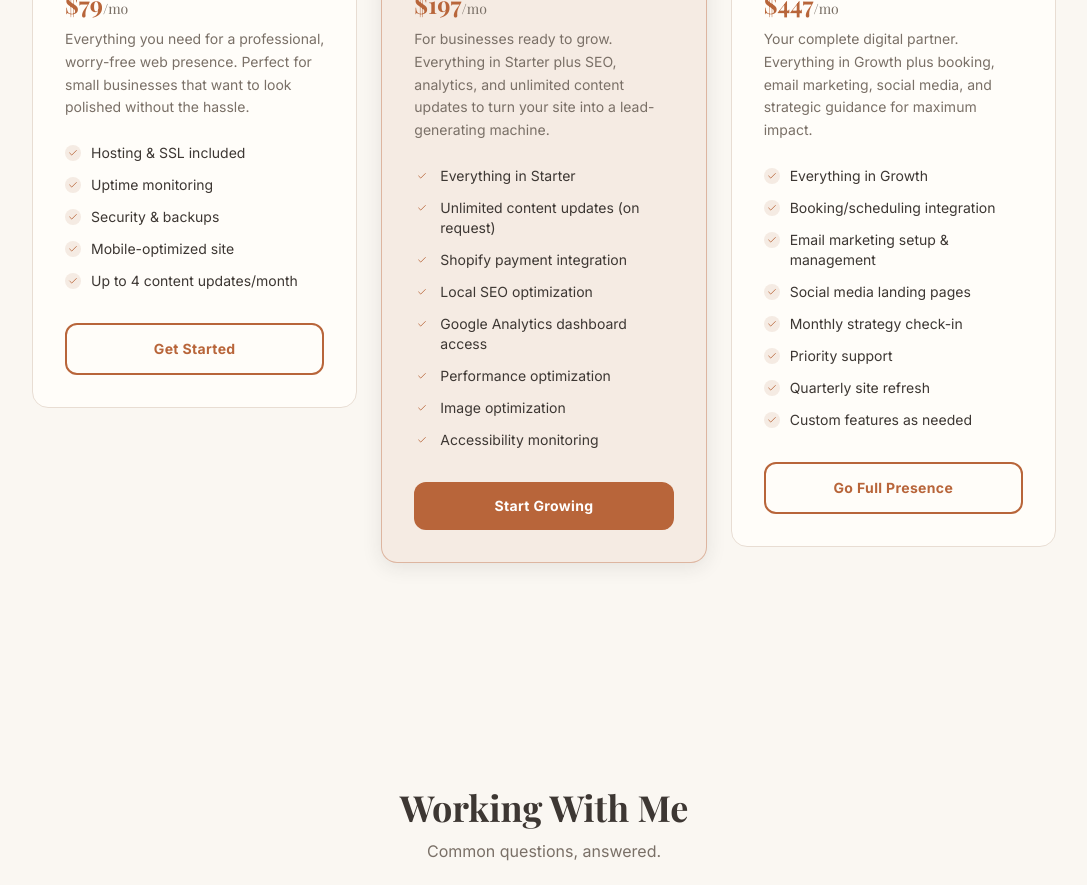
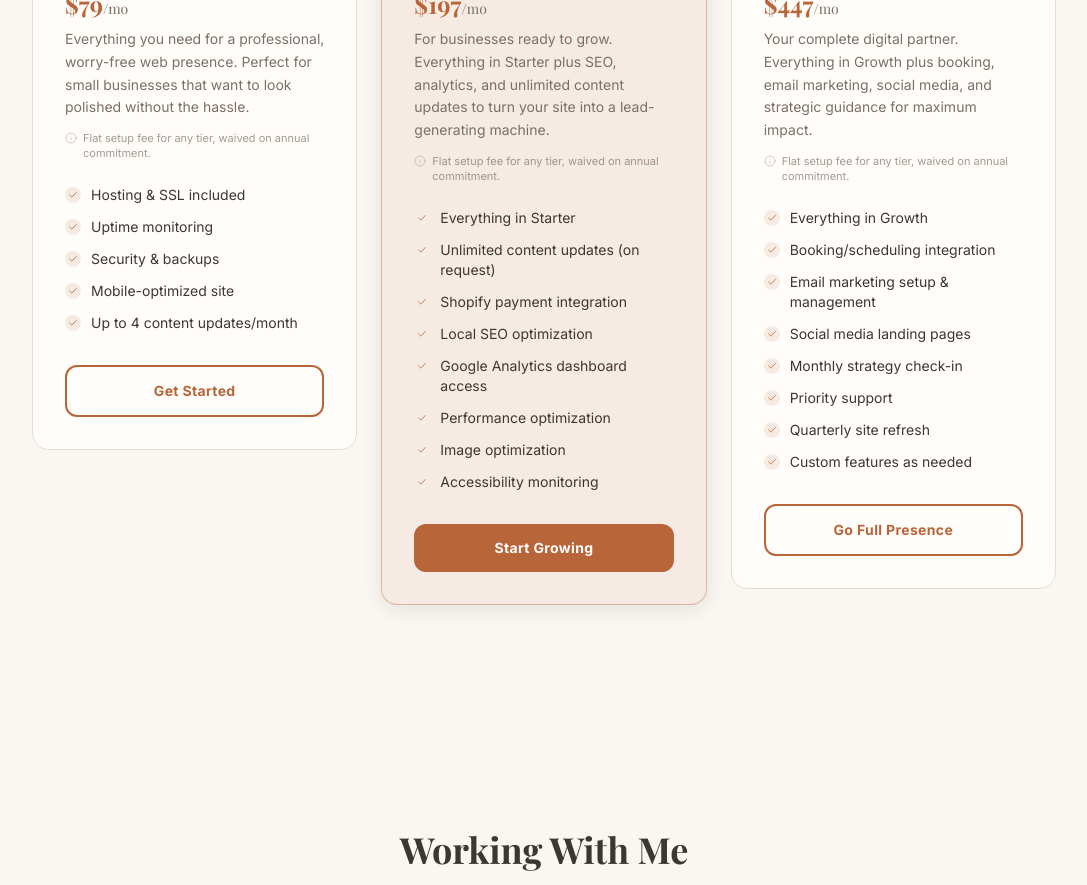
Before and after one commit to nate-and-pebble/home-website-builder-contractor, a Next.js app: page / in a window 1280 px wide. Shown: the part 4860-5745 px from the top of the page, without its empty margins (96-1183 px from the left). Built offline with nearby package versions, Linux system fonts and the light colour scheme; a web font is replaced by a local one.

Commit message:
Add flat setup fee note to all pricing tiers

```diff
--- a/src/components/ui/PricingCard.tsx
+++ b/src/components/ui/PricingCard.tsx
@@ -1,7 +1,8 @@
 "use client";
 
-import { Check } from "lucide-react";
+import { Check, Info } from "lucide-react";
 import type { PricingTier } from "@/data/pricing";
+import { setupFeeNote } from "@/data/pricing";
 
 interface PricingCardProps {
   tier: PricingTier;
@@ -32,6 +33,10 @@ export function PricingCard({ tier }: PricingCardProps) {
       <p className="text-sm text-[var(--color-text-muted)] mb-6 leading-relaxed">
         {tier.description}
       </p>
+      <p className="flex items-start gap-1.5 text-[11px] text-[var(--color-text-muted)]/70 mb-6 -mt-3 leading-snug">
+        <Info size={12} className="shrink-0 mt-px opacity-50" />
+        <span>{setupFeeNote}</span>
+      </p>
       <ul className="space-y-3 mb-8 flex-1">
         {tier.features.map((feature) => (
           <li
--- a/src/data/pricing.ts
+++ b/src/data/pricing.ts
@@ -8,6 +8,9 @@ export interface PricingTier {
   highlighted: boolean;
   cta: string;
 }
+
+export const setupFeeNote =
+  "Flat setup fee for any tier, waived on annual commitment.";
 
 export const pricingTiers: PricingTier[] = [
   {
```
